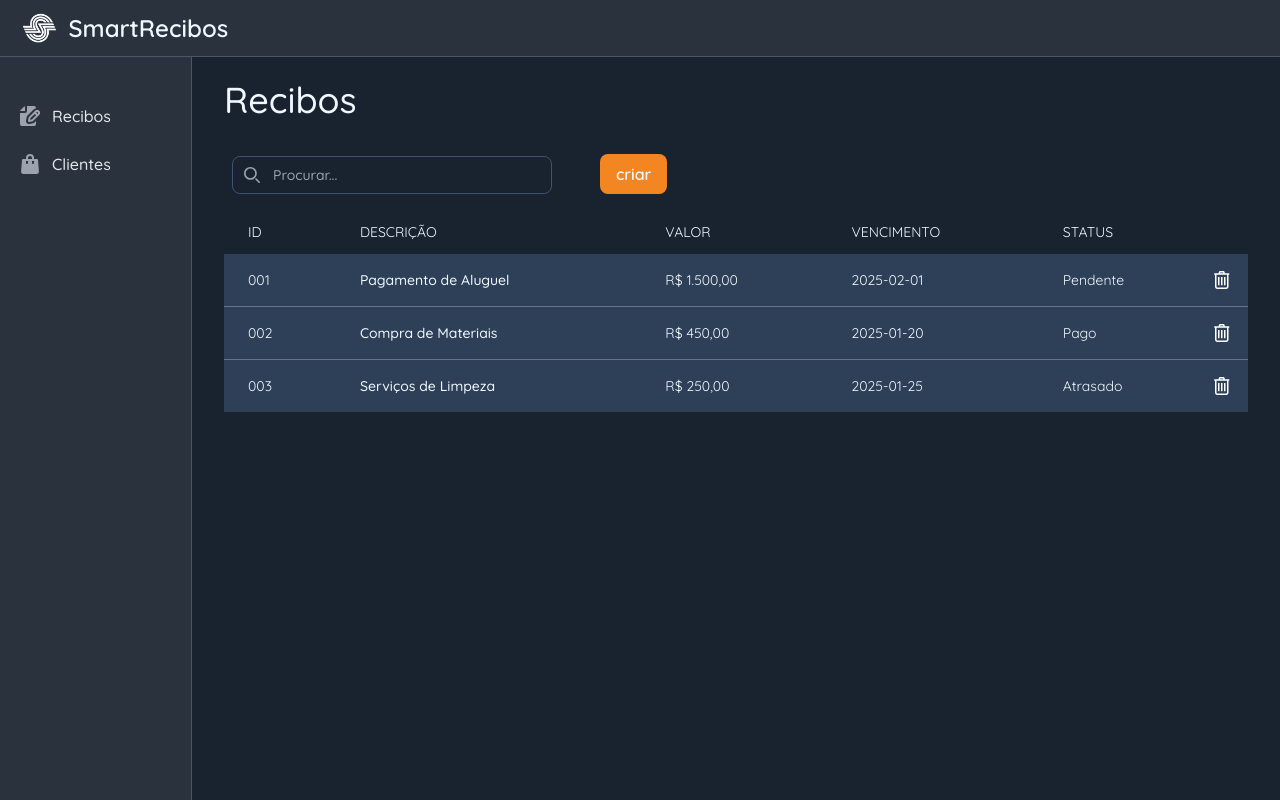
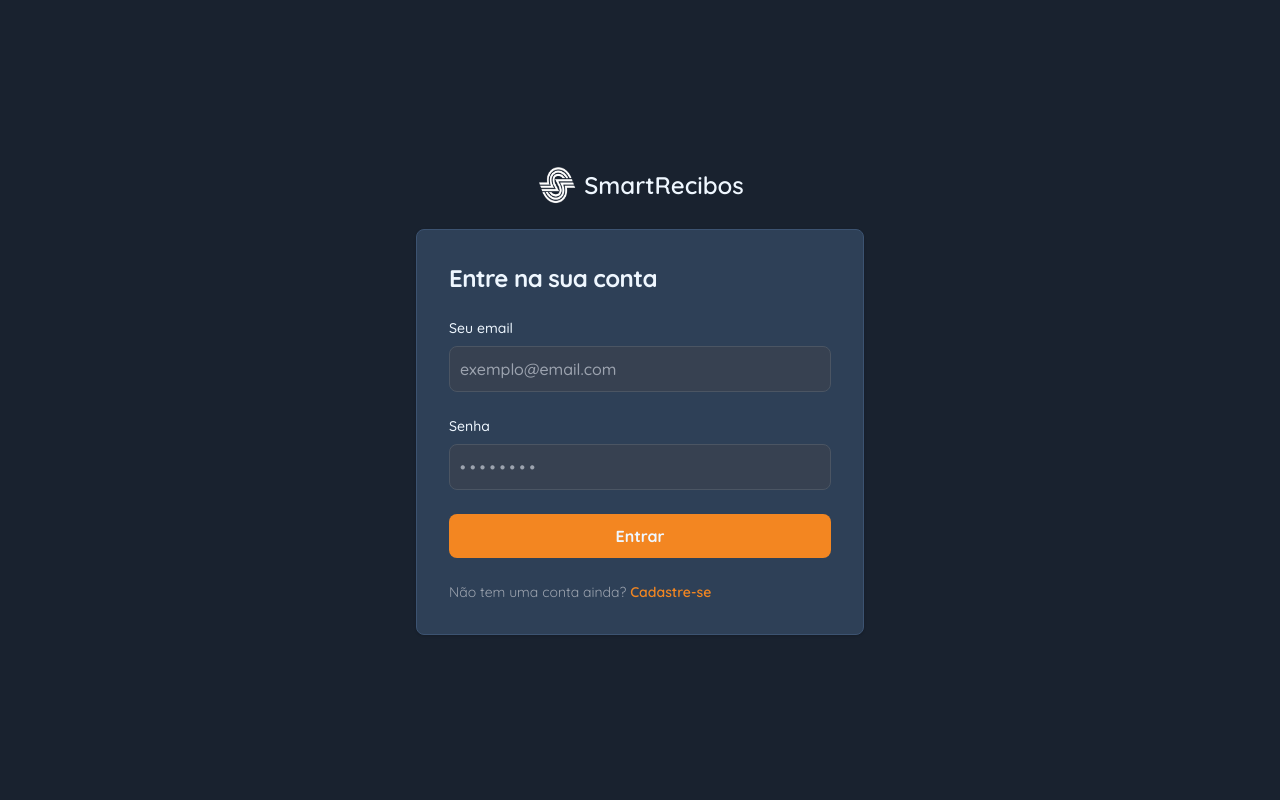
Before and after one commit to joaquimchianca/smart-recibos-front, a React (Vite) app: page / in a window 1280 px wide. Built offline with nearby package versions, Linux system fonts and the light colour scheme.

Commit message:
Integracao Api

```diff
--- a/src/App.jsx
+++ b/src/App.jsx
@@ -1,4 +1,4 @@
-import React from "react";
+import React, { useState } from "react";
 import { BrowserRouter as Router, Routes, Route } from "react-router-dom";
 import Login from "./pages/Login";
 import AddClientePage from "./pages/AddClientePage";
@@ -9,6 +9,10 @@ import UpdateClientePage from "./pages/UpdateClientePage";
 import UpdateReciboPage from "./pages/UpdateReciboPage";
 
 const App = () => {
+  const [token, setToken] = useState();
+  if (!token) {
+    return <Login setToken={setToken} />
+  }
   return (
     <Router>
       <Routes>
--- a/src/pages/Login.jsx
+++ b/src/pages/Login.jsx
@@ -1,9 +1,40 @@
-export default function Login() {
+import React, { useState } from "react";
+import PropTypes from 'prop-types';
+
+async function loginUser(credentials) {
+    return fetch('http://localhost:8080/v1/auth', {
+        mode: 'no-cors',
+        method: 'POST',
+        headers: {
+            'Content-Type': 'application/json'
+        },
+        body: JSON.stringify(credentials)
+    })
+        .then(data => {
+            console.log(data.text());
+            return data.json();
+        })
+}
+
+export default function Login({ setToken }) {
+    const [username, setUserName] = useState();
+    const [password, setPassword] = useState();
+
+    const handleSubmit = async e => {
+        e.preventDefault();
+        setUserName(e.target.email.value);
+        setPassword(e.target.password.value);
+        const token = await loginUser({
+            username,
+            password
+        });
+        setToken(token);
+    }
     return (
         <>
             <div className="flex flex-col items-center justify-center px-6 py-8 mx-auto h-screen lg:py-0">
                 <a href="" className="flex items-center mb-6 text-2xl font-semibold">
-                    <img src="/SmartRecibos.png" alt="Logo" className="w-10 h-10 mr-2"/>
+                    <img src="/SmartRecibos.png" alt="Logo" className="w-10 h-10 mr-2" />
                     SmartRecibos
                 </a>
                 <div className="w-full bg-charcoal border-lightCharcoal md:mt-0 border shadow rounded-lg sm:max-w-md xl:p-0">
@@ -11,24 +42,27 @@ export default function Login() {
                         <h1 className="text-xl font-bold leading-tight tracking-tight md:text-2xl">
                             Entre na sua conta
                         </h1>
-                        <form onSubmit={(e) => {
-                            e.preventDefault();
-                            const formData = new FormData(e.target);
-                            const email = formData.get('email');
-                            const password = formData.get('password');
-                            console.log({ email, password }); // Processar os dados aqui
-                        }} className="space-y-4 md:space-y-6">
+                        <form onSubmit={
+                            handleSubmit
+                            // (e) => {
+                            // e.preventDefault();
+                            // const formData = new FormData(e.target);
+                            // const email = formData.get('email');
+                            // const password = formData.get('password');
+                            // console.log({ email, password }); // Processar os dados aqui
+                            //}
+                        } className="space-y-4 md:space-y-6">
                             <div>
                                 <label htmlFor="email" className="block mb-2 text-sm font-medium">Seu email</label>
-                                <input type="email" name="email" id="email"
-                                placeholder="exemplo@email.com"
-                                className="border rounded-lg focus:ring-charcoal focus:ring-4 focus:outline-none focus:border-darkCharcoal block w-full p-2.5 bg-gray-700 border-gray-600 placeholder-gray-400" />
+                                <input name="email" id="email"
+                                    placeholder="exemplo@email.com"
+                                    className="border rounded-lg focus:ring-charcoal focus:ring-4 focus:outline-none focus:border-darkCharcoal block w-full p-2.5 bg-gray-700 border-gray-600 placeholder-gray-400" />
                             </div>
                             <div>
                                 <label htmlFor="password" className="block mb-2 text-sm font-medium">Senha</label>
                                 <input type="password" name="password" id="password"
-                                placeholder="• • • • • • • •"
-                                className="border rounded-lg focus:ring-charcoal focus:border-darkCharcoal focus:outline-none block w-full p-2.5 bg-gray-700 border-gray-600 placeholder-gray-400"/>
+                                    placeholder="• • • • • • • •"
+                                    className="border rounded-lg focus:ring-charcoal focus:border-darkCharcoal focus:outline-none block w-full p-2.5 bg-gray-700 border-gray-600 placeholder-gray-400" />
                             </div>
                             <button type="submit" className="w-full bg-magenta hover:bg-lightMagenta focus:ring-4 focus:outline-none font-bold rounded-lg text-md px-5 py-2.5 text-center">
                                 Entrar
@@ -39,7 +73,10 @@ export default function Login() {
                         </form>
                     </div>
                 </div>
-            </div>
+            </div >
         </>
     )
 }
+Login.propTypes = {
+    setToken: PropTypes.func.isRequired
+};
```
Also changed, not shown: 1 other file (tests, documents, lock files or other folders).
